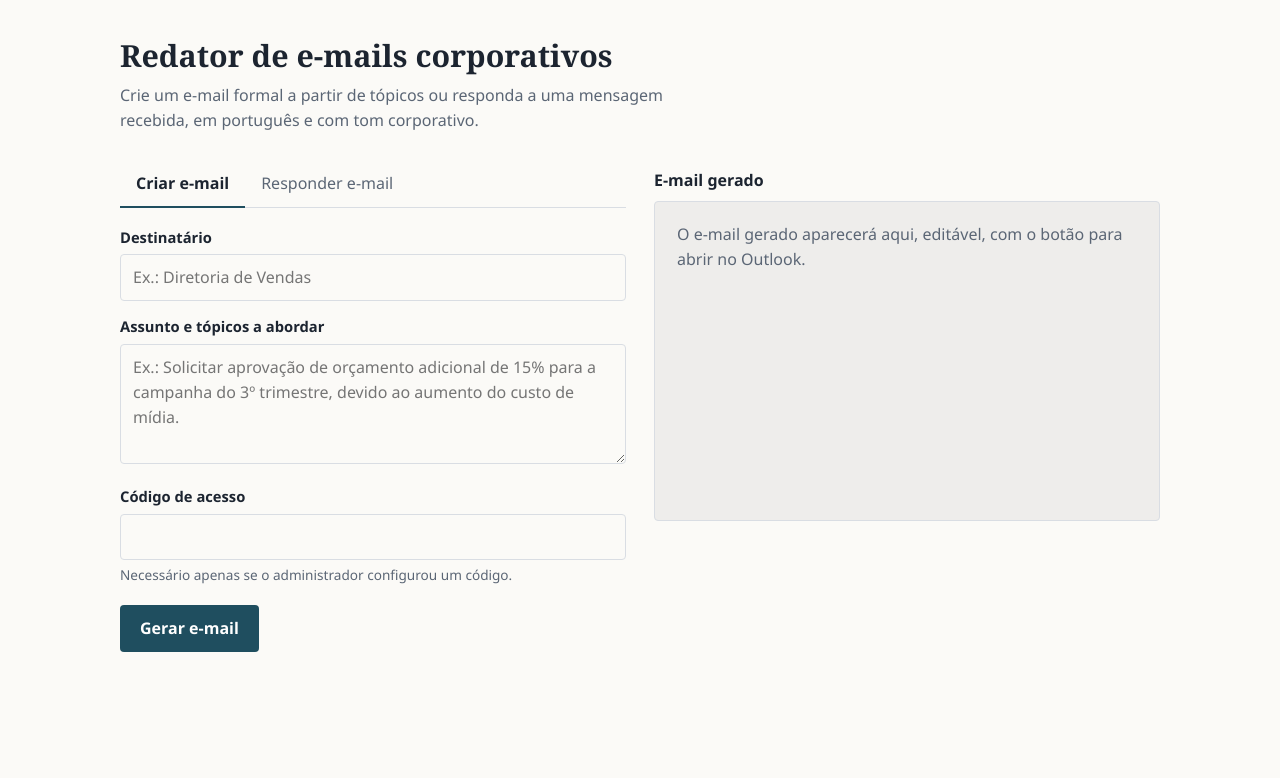
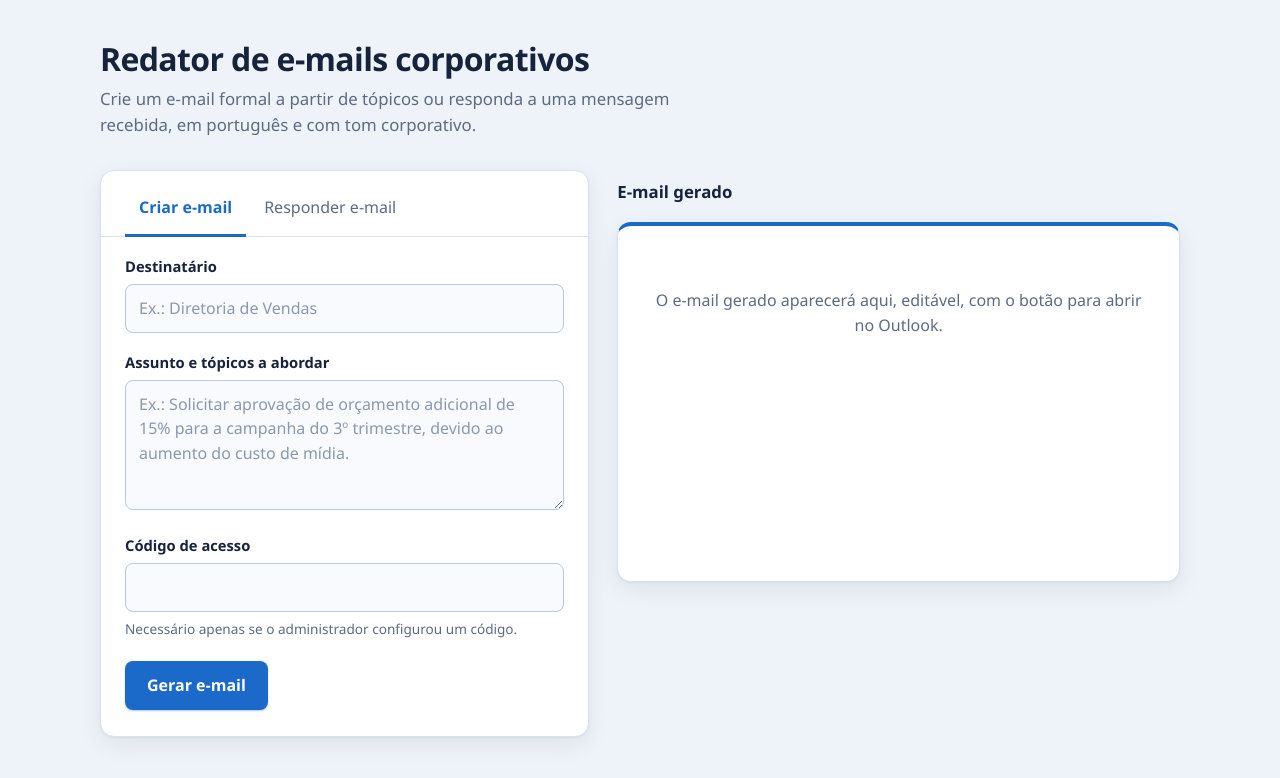
Before and after one commit to AngelicaRafaela/gerador-emails, a Next.js app: page / in a window 1280 px wide. Shown: the top 778 px of the page. Built offline with nearby package versions, Linux system fonts and the light colour scheme.

Commit message:
mudança de layout

```diff
--- a/app/globals.css
+++ b/app/globals.css
@@ -1,49 +1,76 @@
 :root {
-  --papel: #fbfaf7;
-  --tinta: #1c2430;
-  --suave: #5b6675;
-  --linha: #d9dde3;
-  --acento: #1f4e5f;
-  --acento-escuro: #163845;
-  --erro: #a3262a;
+  --fundo: #eef3f9;
+  --superficie: #ffffff;
+  --tinta: #16233b;
+  --suave: #5d6b82;
+  --linha: #d8e1ee;
+  --linha-forte: #b9c8dd;
+  --acento: #1b6ac9;
+  --acento-escuro: #1556a3;
+  --acento-claro: #e4eefb;
+  --erro: #b42327;
+  --erro-fundo: #fdeeee;
+  --aviso: #8a5a00;
+  --aviso-fundo: #fff6e0;
+  --aviso-borda: #f0d58a;
+  --sombra: 0 1px 2px rgba(22, 35, 59, .06), 0 8px 24px rgba(22, 35, 59, .07);
   color-scheme: light;
 }
-@media (prefers-color-scheme: dark) {
-  :root {
-    --papel: #161b22; --tinta: #e8ebef; --suave: #98a3b2;
-    --linha: #2c3440; --acento: #6fb3c8; --acento-escuro: #8fc7d8; --erro: #ff8b8f;
-    color-scheme: dark;
-  }
+
+* { box-sizing: border-box; }
+html, body { margin: 0; background: var(--fundo); color: var(--tinta); }
+body { font-family: "Segoe UI", system-ui, -apple-system, sans-serif; line-height: 1.55; -webkit-font-smoothing: antialiased; }
+
+.pagina { max-width: 1120px; margin: 0 auto; padding: 40px 20px 64px; }
+h1 { font-size: 2rem; font-weight: 700; letter-spacing: -.02em; line-height: 1.2; margin: 0 0 8px; }
+.sub { color: var(--suave); margin: 0 0 32px; max-width: 62ch; font-size: 1.05rem; }
+
+.grade { display: grid; grid-template-columns: 1fr 1.15fr; gap: 28px; align-items: start; }
+@media (max-width: 860px) { .grade { grid-template-columns: 1fr; } }
+
+/* Painel do formulário */
+.grade > form { background: var(--superficie); border: 1px solid var(--linha); border-radius: 14px; padding: 8px 24px 26px; box-shadow: var(--sombra); }
+
+/* Abas */
+.abas { display: flex; gap: 4px; border-bottom: 1px solid var(--linha); margin: 0 -24px 8px; padding: 0 24px; }
+.aba { background: none; border: 0; padding: 16px 14px 14px; font: inherit; font-weight: 500; color: var(--suave); cursor: pointer; border-bottom: 3px solid transparent; margin-bottom: -1px; }
+.aba:hover { color: var(--tinta); }
+.aba[aria-selected="true"] { color: var(--acento); border-bottom-color: var(--acento); font-weight: 600; }
+
+/* Campos */
+label { display: block; font-weight: 600; font-size: .92rem; margin: 18px 0 6px; }
+input, textarea { width: 100%; font: inherit; color: var(--tinta); background: #f8fafd; border: 1px solid var(--linha-forte); border-radius: 8px; padding: 11px 13px; }
+input::placeholder, textarea::placeholder { color: #8b98ad; }
+input:hover, textarea:hover { border-color: #93a8c6; }
+input:focus, textarea:focus { background: #fff; border-color: var(--acento); outline: 3px solid var(--acento-claro); }
+textarea { resize: vertical; min-height: 130px; }
+button:focus-visible { outline: 3px solid var(--acento-claro); outline-offset: 2px; }
+.dica { color: var(--suave); font-size: .85rem; margin-top: 6px; }
+
+/* Botões */
+.btn { background: var(--acento); color: #fff; border: 0; border-radius: 8px; padding: 12px 22px; font: inherit; font-weight: 600; cursor: pointer; margin-top: 22px; box-shadow: 0 1px 2px rgba(27, 106, 201, .35); }
+.btn:hover:not(:disabled) { background: var(--acento-escuro); }
+.btn:disabled { opacity: .65; cursor: wait; }
+.btn.sec { background: var(--superficie); color: var(--acento); border: 1px solid var(--linha-forte); box-shadow: none; margin-top: 0; padding: 7px 14px; font-weight: 600; }
+.btn.sec:hover:not(:disabled) { background: var(--acento-claro); border-color: var(--acento); }
+@media (prefers-reduced-motion: no-preference) {
+  .btn, .aba, input, textarea { transition: background .15s, border-color .15s, color .15s; }
 }
-* { box-sizing: border-box; }
-html, body { margin: 0; background: var(--papel); color: var(--tinta); }
-body { font-family: "Segoe UI", system-ui, -apple-system, sans-serif; line-height: 1.55; }
-.pagina { max-width: 1080px; margin: 0 auto; padding: 32px 20px 56px; }
-h1 { font-family: Georgia, "Times New Roman", serif; font-size: 1.9rem; font-weight: 600; margin: 0 0 4px; }
-.sub { color: var(--suave); margin: 0 0 28px; max-width: 60ch; }
-.grade { display: grid; grid-template-columns: 1fr 1fr; gap: 28px; }
-@media (max-width: 800px) { .grade { grid-template-columns: 1fr; } }
-.abas { display: flex; gap: 0; border-bottom: 1px solid var(--linha); margin-bottom: 18px; }
-.aba { background: none; border: 0; padding: 10px 16px; font: inherit; color: var(--suave); cursor: pointer; border-bottom: 2px solid transparent; margin-bottom: -1px; }
-.aba[aria-selected="true"] { color: var(--tinta); border-bottom-color: var(--acento); font-weight: 600; }
-label { display: block; font-weight: 600; font-size: .92rem; margin: 14px 0 6px; }
-input, textarea { width: 100%; font: inherit; color: inherit; background: transparent; border: 1px solid var(--linha); border-radius: 4px; padding: 10px 12px; }
-textarea { resize: vertical; min-height: 120px; }
-input:focus-visible, textarea:focus-visible, button:focus-visible { outline: 2px solid var(--acento); outline-offset: 2px; }
-.dica { color: var(--suave); font-size: .85rem; margin-top: 4px; }
-.btn { background: var(--acento); color: #fff; border: 0; border-radius: 4px; padding: 11px 20px; font: inherit; font-weight: 600; cursor: pointer; margin-top: 20px; }
-@media (prefers-color-scheme: dark) { .btn { color: #0d1117; } }
-.btn:hover:not(:disabled) { background: var(--acento-escuro); }
-.btn:disabled { opacity: .6; cursor: wait; }
-.btn.sec { background: transparent; color: var(--tinta); border: 1px solid var(--linha); margin-top: 0; padding: 6px 12px; font-weight: 500; }
-.saida { border: 1px solid var(--linha); border-radius: 4px; min-height: 320px; padding: 20px 22px; background: color-mix(in srgb, var(--papel) 94%, var(--tinta)); }
-.saida pre { font-family: Georgia, "Times New Roman", serif; font-size: 1.02rem; white-space: pre-wrap; word-wrap: break-word; margin: 0; }
-.vazio { color: var(--suave); }
-.barra { display: flex; justify-content: space-between; align-items: center; min-height: 40px; }
-.barra h2 { font-size: 1rem; margin: 0; }
-.erro { color: var(--erro); margin-top: 12px; }
-@media (prefers-reduced-motion: no-preference) { .btn { transition: background .15s; } }
-.corpo { font-family: Georgia, "Times New Roman", serif; font-size: 1.02rem; min-height: 300px; }
-.acoes { display: flex; flex-wrap: wrap; gap: 10px; align-items: center; margin-top: 18px; }
+
+/* Mensagens */
+.erro { color: var(--erro); background: var(--erro-fundo); border-radius: 8px; padding: 10px 13px; margin: 16px 0 0; font-size: .92rem; }
+.aviso { color: var(--aviso); background: var(--aviso-fundo); border: 1px solid var(--aviso-borda); border-radius: 8px; padding: 10px 13px; margin: 16px 0 0; font-size: .92rem; }
+
+/* Saída: janela de e-mail */
+.barra { display: flex; justify-content: space-between; align-items: center; min-height: 44px; margin-bottom: 8px; }
+.barra h2 { font-size: 1.05rem; margin: 0; }
+.saida { background: var(--superficie); border: 1px solid var(--linha); border-radius: 14px; min-height: 360px; padding: 6px 24px 24px; box-shadow: var(--sombra); border-top: 4px solid var(--acento); }
+.saida .vazio { display: block; color: var(--suave); padding: 56px 8px; text-align: center; }
+.saida label { margin: 16px 0 0; font-size: .82rem; color: var(--suave); font-weight: 600; }
+.saida input { background: transparent; border: 0; border-bottom: 1px solid var(--linha); border-radius: 0; padding: 6px 0 9px; font-weight: 500; }
+.saida input:focus { background: transparent; outline: 0; border-bottom-color: var(--acento); }
+.saida textarea.corpo, .corpo { font-family: Georgia, "Times New Roman", serif; font-size: 1.05rem; line-height: 1.7; background: transparent; border: 0; border-radius: 0; padding: 4px 0; min-height: 300px; }
+.saida textarea.corpo:focus { background: #fafcff; outline: 0; }
+.acoes { display: flex; flex-wrap: wrap; gap: 10px; align-items: center; margin-top: 18px; padding-top: 18px; border-top: 1px solid var(--linha); }
 .acoes .btn { margin-top: 0; }
-.acoes .btn.sec { padding: 11px 16px; }
+.acoes .btn.sec { padding: 12px 18px; }
--- a/app/page.js
+++ b/app/page.js
@@ -15,6 +15,7 @@ export default function Home() {
   const [assunto, setAssunto] = useState("");
   const [corpo, setCorpo] = useState("");
   const [erro, setErro] = useState("");
+  const [aviso, setAviso] = useState("");
   const [carregando, setCarregando] = useState(false);
   const [copiado, setCopiado] = useState(false);
 
@@ -22,7 +23,7 @@ export default function Home() {
 
   async function gerar(e) {
     e.preventDefault();
-    setCarregando(true); setErro(""); setCopiado(false);
+    setCarregando(true); setErro(""); setAviso(""); setCopiado(false);
     try {
       const r = await fetch("/api/email", {
         method: "POST",
@@ -36,7 +37,7 @@ export default function Home() {
       if (!r.ok) throw new Error(d.error || "Não foi possível gerar o e-mail.");
       const s = separar(d.texto);
       setAssunto(s.assunto); setCorpo(s.corpo); setGerado(true);
-      if (d.aviso) setErro(d.aviso);
+      if (d.aviso) setAviso(d.aviso);
     } catch (err) {
       setErro(err.message);
     } finally {
@@ -97,6 +98,7 @@ export default function Home() {
 
           <button className="btn" disabled={carregando}>{carregando ? "Gerando…" : "Gerar e-mail"}</button>
           {erro && <p className="erro" role="alert">{erro}</p>}
+          {aviso && <p className="aviso" role="status">{aviso}</p>}
         </form>
 
         <section aria-live="polite">
```
